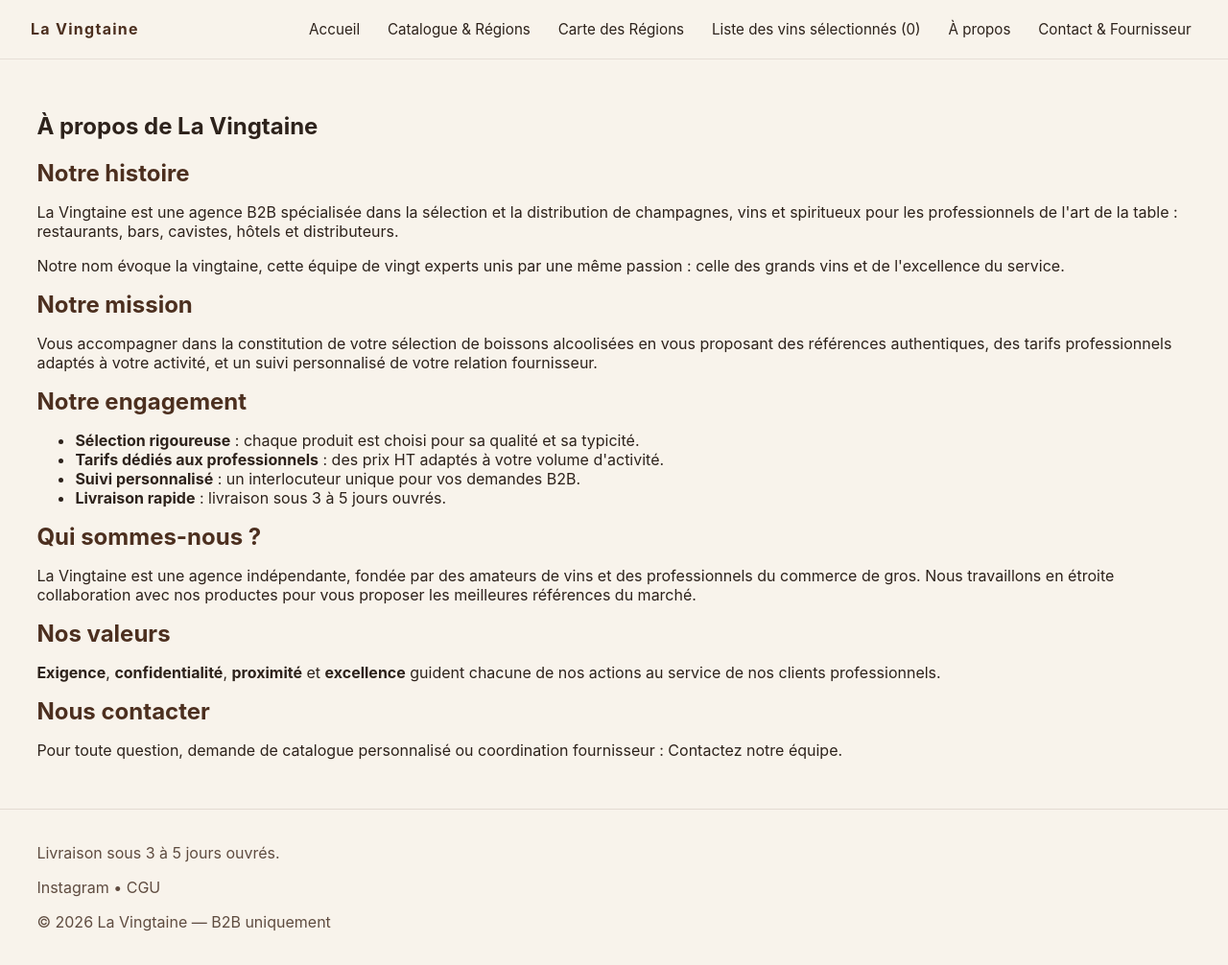
After one commit to lepaincbon/la_vingtaine, a PHP site: page /apropos.php in a window 1280 px wide. The commit adds this page. Shown: the whole page at 96% size. Run offline with PHP 8.4, Linux system fonts and the light colour scheme.

Commit message:
feat: add apropos page, order confirmation page, improve error handling and accessibility

```diff
--- /dev/null
+++ b/apropos.php
@@ -0,0 +1,63 @@
+<?php
+declare(strict_types=1);
+
+$pageTitle = 'La Vingtaine | À propos';
+$pageDescription = 'Découvrez La Vingtaine, agence B2B spécialisée dans la sélection de champagnes, vins et spiritueux pour les professionnels.';
+$currentPage = 'apropos';
+$loadThreeScene = false;
+
+require_once __DIR__ . '/includes/header.php';
+?>
+
+<main>
+    <section class="section">
+        <h1>À propos de La Vingtaine</h1>
+
+        <h2>Notre histoire</h2>
+        <p>
+            La Vingtaine est une agence B2B spécialisée dans la sélection et la distribution
+            de champagnes, vins et spiritueux pour les professionnels de l'art de la table :
+            restaurants, bars, cavistes, hôtels et distributeurs.
+        </p>
+        <p>
+            Notre nom évoque la vingtaine, cette équipe de vingt experts unis par une même passion :
+            celle des grands vins et de l'excellence du service.
+        </p>
+
+        <h2>Notre mission</h2>
+        <p>
+            Vous accompagner dans la constitution de votre sélection de boissons alcoolisées
+            en vous proposant des références authentiques, des tarifs professionnels adaptés
+            à votre activité, et un suivi personnalisé de votre relation fournisseur.
+        </p>
+
+        <h2>Notre engagement</h2>
+        <ul>
+            <li><strong>Sélection rigoureuse</strong> : chaque produit est choisi pour sa qualité et sa typicité.</li>
+            <li><strong>Tarifs dédiés aux professionnels</strong> : des prix HT adaptés à votre volume d'activité.</li>
+            <li><strong>Suivi personnalisé</strong> : un interlocuteur unique pour vos demandes B2B.</li>
+            <li><strong>Livraison rapide</strong> : livraison sous 3 à 5 jours ouvrés.</li>
+        </ul>
+
+        <h2>Qui sommes-nous ?</h2>
+        <p>
+            La Vingtaine est une agence indépendante, fondée par des amateurs de vins
+            et des professionnels du commerce de gros. Nous travaillons en étroite collaboration
+            avec nos productes pour vous proposer les meilleures références du marché.
+        </p>
+
+        <h2>Nos valeurs</h2>
+        <p>
+            <strong>Exigence</strong>, <strong>confidentialité</strong>, <strong>proximité</strong>
+            et <strong>excellence</strong> guident chacune de nos actions au service de nos clients professionnels.
+        </p>
+
+        <h2>Nous contacter</h2>
+        <p>
+            Pour toute question, demande de catalogue personnalisé ou coordination fournisseur :
+            <a href="contact.php">Contactez notre équipe</a>.
+        </p>
+    </section>
+</main>
+
+<?php require_once __DIR__ . '/includes/footer.php'; ?>
--- a/assets/css/style.css
+++ b/assets/css/style.css
@@ -411,6 +411,29 @@ button:disabled {
   min-width: min(100%, 360px);
 }
 
+.order-summary {
+  width: 100%;
+  border-collapse: collapse;
+  margin: 1rem 0;
+}
+
+.order-summary th,
+.order-summary td {
+  text-align: left;
+  padding: 0.5rem 0.7rem;
+  border-bottom: 1px solid rgba(76, 47, 31, 0.12);
+}
+
+.order-summary th {
+  font-weight: 600;
+  color: var(--brown-900);
+}
+
+.order-summary tfoot td {
+  font-weight: 700;
+  border-top: 2px solid var(--brown-900);
+}
+
 .secondary-button-link {
   display: inline-block;
   padding: 0.55rem 0.9rem;
--- a/carte.php
+++ b/carte.php
@@ -125,7 +125,7 @@ if (is_file($svgPath) && is_readable($svgPath)) {
         <p>Cliquez sur une zone géographique pour filtrer instantanément le catalogue professionnel.</p>
 
         <?php if ($message !== ''): ?>
-            <div class="message <?= htmlspecialchars($messageType, ENT_QUOTES, 'UTF-8') ?>">
+            <div class="message <?= htmlspecialchars($messageType, ENT_QUOTES, 'UTF-8') ?>" role="alert" aria-live="polite">
                 <?= htmlspecialchars($message, ENT_QUOTES, 'UTF-8') ?>
                 <?php if ($selectionLink !== ''): ?>
                     <br><a href="<?= htmlspecialchars($selectionLink, ENT_QUOTES, 'UTF-8') ?>">Voir ma sélection</a>
--- a/catalogue.php
+++ b/catalogue.php
@@ -102,7 +102,7 @@ $isProfessional = true;
         <h2>Catalogue par régions viticoles</h2>
 
         <?php if ($message !== ''): ?>
-            <div class="message <?= htmlspecialchars($messageType, ENT_QUOTES, 'UTF-8') ?>">
+            <div class="message <?= htmlspecialchars($messageType, ENT_QUOTES, 'UTF-8') ?>" role="alert" aria-live="polite">
                 <?= htmlspecialchars($message, ENT_QUOTES, 'UTF-8') ?>
                 <?php if ($selectionLink !== ''): ?>
                     <br><a href="<?= htmlspecialchars($selectionLink, ENT_QUOTES, 'UTF-8') ?>">Voir ma sélection</a>
--- a/contact.php
+++ b/contact.php
@@ -74,7 +74,7 @@ require_once __DIR__ . '/includes/header.php';
         </div>
 
         <?php if ($feedbackMessage !== ''): ?>
-            <div class="message <?= htmlspecialchars($messageType, ENT_QUOTES, 'UTF-8') ?>">
+            <div class="message <?= htmlspecialchars($messageType, ENT_QUOTES, 'UTF-8') ?>" role="alert" aria-live="polite">
                 <?= htmlspecialchars($feedbackMessage, ENT_QUOTES, 'UTF-8') ?>
             </div>
         <?php endif; ?>
--- a/db.php
+++ b/db.php
@@ -31,7 +31,9 @@ function getPDO(): ?PDO
     $legacyDbPath = __DIR__ . '/data/la_vingtaine.sqlite';
 
     if (!is_file($dbPath) && is_file($legacyDbPath)) {
-        @copy($legacyDbPath, $dbPath);
+        if (!copy($legacyDbPath, $dbPath)) {
+            error_log('La Vingtaine: failed to migrate legacy database from ' . $legacyDbPath);
+        }
     }
 
     try {
@@ -43,6 +45,7 @@ function getPDO(): ?PDO
         $pdo = $instance;
         return $pdo;
     } catch (Throwable $e) {
+        error_log('La Vingtaine DB error: ' . $e->getMessage());
         $pdo = null;
         return null;
     }
--- a/includes/footer.php
+++ b/includes/footer.php
@@ -6,7 +6,7 @@ $loadThreeScene = $loadThreeScene ?? false;
 <footer class="footer">
     <p>Livraison sous 3 à 5 jours ouvrés.</p>
     <p>
-        <a href="https://www.instagram.com/lavingtaine/" target="_blank" rel="noopener noreferrer">Instagram</a>
+        <a href="https://www.instagram.com/" target="_blank" rel="noopener noreferrer">Instagram</a>
         •
         <a href="cgu.php">CGU</a>
     </p>
--- a/includes/header.php
+++ b/includes/header.php
@@ -44,6 +44,7 @@ $currentPage = $currentPage ?? '';
         <a href="catalogue.php" class="<?= $currentPage === 'catalogue' ? 'is-active' : '' ?>">Catalogue & Régions</a>
         <a href="carte.php" class="<?= $currentPage === 'carte' ? 'is-active' : '' ?>">Carte des Régions</a>
         <a href="selection.php" class="<?= $currentPage === 'selection' ? 'is-active' : '' ?>">Liste des vins sélectionnés (<?= $cartBottleCount ?>)</a>
-        <a href="contact.php" class="<?= $currentPage === 'contact' ? 'is-active' : '' ?>">Contact & Fournisseur</a>
+        <a href="apropos.php" class="<?= $currentPage === 'apropos' ? 'is-active' : '' ?>">À propos</a>
+<a href="contact.php" class="<?= $currentPage === 'contact' ? 'is-active' : '' ?>">Contact & Fournisseur</a>
     </nav>
 </header>
```
Also changed, not shown: confirmation.php (added, +98 -0 lines), selection.php (+5 -2 lines).
